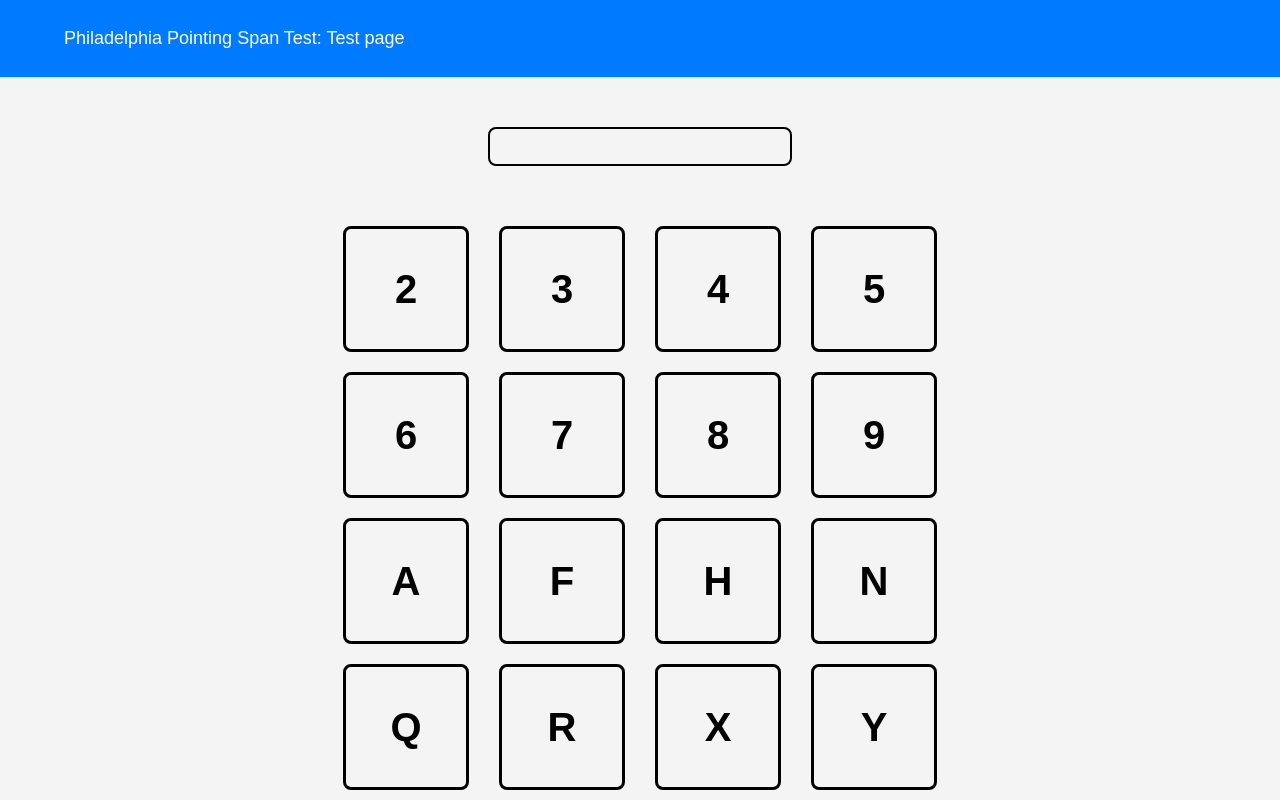
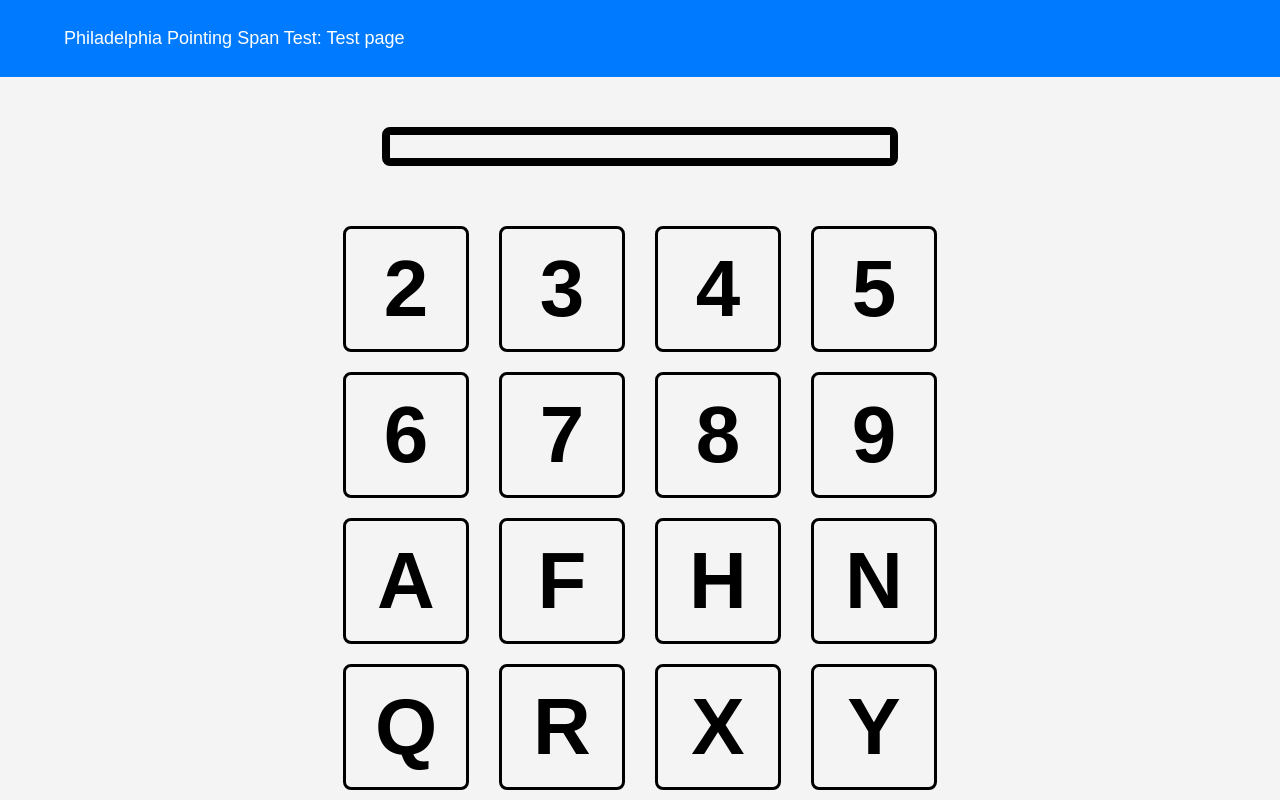
Before and after one commit to Blasphemythe3rd/Senior-Project, a Django app: template PPST/templates/testScreen.html in a window 1280 px wide. Run offline with Django 5.2, Linux system fonts and the light colour scheme; the template is opened without the code that fills it, so the values that code supplies are empty.

Commit message:
update test style and fix test stimuli speed

```diff
--- a/PPST/static/initialStyle.css
+++ b/PPST/static/initialStyle.css
@@ -60,12 +60,14 @@ body {
   gap: 10px;
 }
 .box {
-    width: 300px;
-    height: 300px;
+  width: 500px;
+  height: 500px;
   margin: 50px;
   border-radius: 8px;
-    border: 2px solid black;
+  border: 8px solid black;
   display: flex;
+  font-size: 250px;
+  font-weight: bold;
   justify-content: center;
   align-items: center;
 }
@@ -80,7 +82,7 @@ body {
   border-radius: 8px;
   border: 3px solid black;
   display: flex;
-    font-size: 40px;
+  font-size: 80px;
   font-weight: bold;
   justify-content: center;
   align-items: center;
--- a/PPST/templates/testScreen.html
+++ b/PPST/templates/testScreen.html
@@ -2,12 +2,13 @@
 <html lang="en">
 
 <head>
+
     <meta charset="UTF-8">
     <meta name="viewport" content="width=device-width, initial-scale=1.0">
     <title>PPST Test</title>
     {% load static %}
-    <link rel="stylesheet" href=" {% static 'initialStyle.css' %}">
-    <link rel="icon" href="{% static 'favicon.ico' %}" type="image/x-icon">
+    <link rel = "stylesheet" href = "{% static 'initialStyle.css' %}">
+    <link rel = "icon" href = "{% static 'favicon.ico' %}" type = "image/x-icon">
     <style>
 
     </style>
@@ -143,7 +144,7 @@
 
                 showNextStimulus(currChar, currStimuli);
 
-            }, 100); //Change this value to speed up or slow down stimuli character looping
+            }, 2000); //Change this value to speed up or slow down stimuli character looping
 
 
             // Stop the display when all characters have been shown
```
Lines whose indentation alone changed are shown as unchanged.
